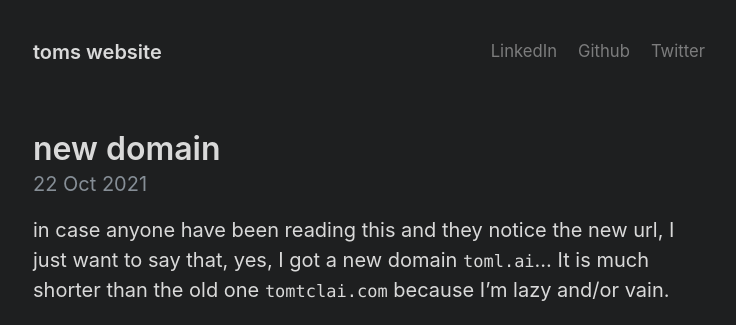
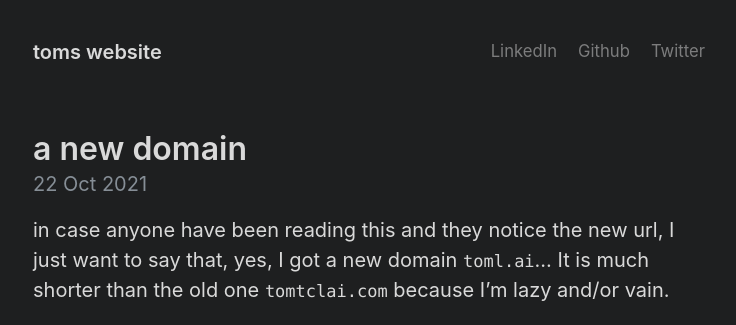
Before and after one commit to tomtclai/tomlai.net, a Jekyll site: the page built from _posts/2021-10-22-new-domain.md, in a window 1280 px wide. Shown: the top 325 px of the page, without its empty margins (271-1007 px from the left). Built offline with Jekyll 4.4.1, drawn with Linux system fonts in a browser that asks for light colours.

```diff
--- a/_posts/2021-10-22-new-domain.md
+++ b/_posts/2021-10-22-new-domain.md
@@ -1,6 +1,6 @@
 ---
 layout: post
-title: new domain
+title: a new domain
 ---
 
 in case anyone have been reading this and they notice the new url, I just want to say that, yes, I got a new domain `toml.ai`...
```
